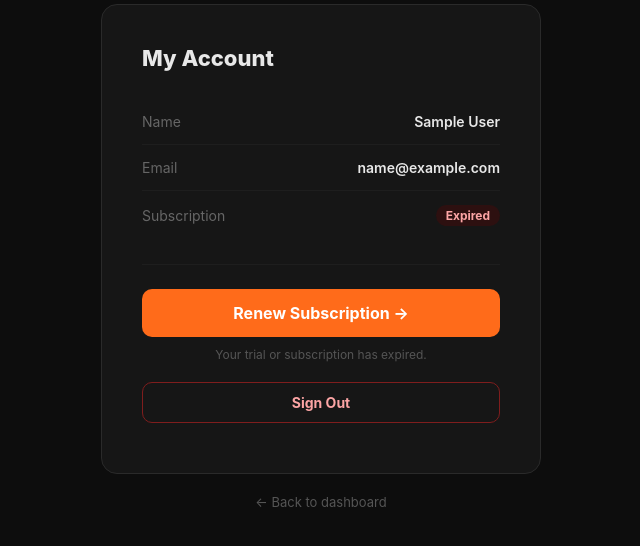
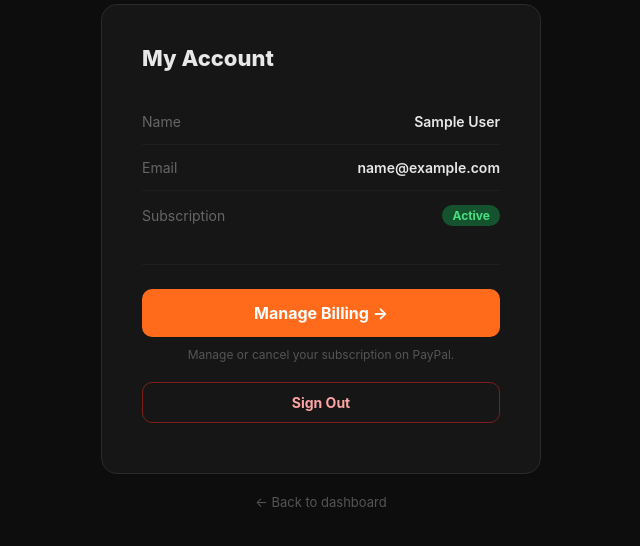
Before and after one commit to davidmyrann-sketch/cyberq-dashboard, a Flask app: page /account in a window 1280 px wide. Shown: the part 172-718 px from the top of the page, without its empty margins (319-959 px from the left). Run offline with Flask 3, Linux system fonts and the light colour scheme; the visitor is signed in with stand-in values (Sample User, id 1); tables that the repository leaves empty hold one stand-in row (values such as "Sample post").

Commit message:
Replace Stripe with PayPal Subscriptions API
- PayPal REST API: access token, create subscription, verify webhook
- /checkout → creates PayPal subscription, redirects to PayPal approve URL
- /checkout/success → confirms subscription status from PayPal API
- /webhook → handles BILLING.SUBSCRIPTION.* and PAYMENT.SALE.COMPLETED events
- /account/portal → redirects to paypal.com/myaccount/autopay
- Removed stripe package from requirements.txt

Co-Authored-By: Claude Sonnet 4.6 <noreply@anthropic.com>

```diff
--- a/app.py
+++ b/app.py
@@ -9,20 +9,18 @@ from collections import deque
 from datetime import datetime
 import urllib.request
 import paho.mqtt.client as mqtt
-try:
-    import stripe
-    stripe.api_key = os.environ.get("STRIPE_SECRET_KEY", "")
-except ImportError:
-    stripe = None
 
 app = Flask(__name__)
 app.secret_key = os.environ.get("SECRET_KEY", secrets.token_hex(32))
 
-DB_PATH             = os.environ.get("DB_PATH", "cyberq_saas.db")
-STRIPE_WH_SECRET    = os.environ.get("STRIPE_WEBHOOK_SECRET", "")
-STRIPE_PRICE_MONTH  = os.environ.get("STRIPE_PRICE_MONTHLY", "")   # price_xxx
-STRIPE_PRICE_YEAR   = os.environ.get("STRIPE_PRICE_ANNUAL", "")    # price_xxx
-APP_URL             = os.environ.get("APP_URL", "https://web-production-77bd1.up.railway.app")
+DB_PATH              = os.environ.get("DB_PATH", "cyberq_saas.db")
+PAYPAL_CLIENT_ID     = os.environ.get("PAYPAL_CLIENT_ID", "")
+PAYPAL_CLIENT_SECRET = os.environ.get("PAYPAL_CLIENT_SECRET", "")
+PAYPAL_PLAN_MONTHLY  = os.environ.get("PAYPAL_PLAN_MONTHLY", "")   # P-xxx
+PAYPAL_PLAN_ANNUAL   = os.environ.get("PAYPAL_PLAN_ANNUAL", "")    # P-xxx
+PAYPAL_WEBHOOK_ID    = os.environ.get("PAYPAL_WEBHOOK_ID", "")
+PAYPAL_BASE          = os.environ.get("PAYPAL_BASE", "https://api-m.paypal.com")
+APP_URL              = os.environ.get("APP_URL", "https://web-production-77bd1.up.railway.app")
 API_BASE    = "https://myflameboss.com/api/v1"
 MQTT_HOST   = "s2.myflameboss.com"
 MQTT_PORT   = 8084
@@ -49,16 +47,15 @@ def init_db():
     db = sqlite3.connect(DB_PATH)
     db.executescript("""
     CREATE TABLE IF NOT EXISTS users (
-        id                     INTEGER PRIMARY KEY AUTOINCREMENT,
-        email                  TEXT UNIQUE NOT NULL,
-        password_hash          TEXT NOT NULL,
-        name                   TEXT,
-        plan                   TEXT DEFAULT 'trial',
-        trial_ends             TEXT,
-        stripe_customer_id     TEXT,
-        stripe_subscription_id TEXT,
-        subscription_status    TEXT DEFAULT 'trial',
-        created_at             TEXT DEFAULT (datetime('now'))
+        id                      INTEGER PRIMARY KEY AUTOINCREMENT,
+        email                   TEXT UNIQUE NOT NULL,
+        password_hash           TEXT NOT NULL,
+        name                    TEXT,
+        plan                    TEXT DEFAULT 'trial',
+        trial_ends              TEXT,
+        paypal_subscription_id  TEXT,
+        subscription_status     TEXT DEFAULT 'trial',
+        created_at              TEXT DEFAULT (datetime('now'))
     );
     CREATE TABLE IF NOT EXISTS devices (
         id            INTEGER PRIMARY KEY AUTOINCREMENT,
@@ -72,10 +69,7 @@ def init_db():
     """)
     # Migrate existing DB if columns missing
     try:
-        db.execute("ALTER TABLE users ADD COLUMN stripe_customer_id TEXT")
-    except: pass
-    try:
-        db.execute("ALTER TABLE users ADD COLUMN stripe_subscription_id TEXT")
+        db.execute("ALTER TABLE users ADD COLUMN paypal_subscription_id TEXT")
     except: pass
     try:
         db.execute("ALTER TABLE users ADD COLUMN subscription_status TEXT DEFAULT 'trial'")
@@ -376,93 +370,143 @@ def setup():
                 return redirect(url_for("dashboard"))
     return render_template("setup.html", error=error)
 
+# ── PayPal helpers ─────────────────────────────────────────────────────────────
+
+def paypal_access_token():
+    """Returns a fresh Bearer token from PayPal OAuth."""
+    creds = base64.b64encode(f"{PAYPAL_CLIENT_ID}:{PAYPAL_CLIENT_SECRET}".encode()).decode()
+    req = urllib.request.Request(
+        f"{PAYPAL_BASE}/v1/oauth2/token",
+        data=b"grant_type=client_credentials",
+        headers={"Authorization": f"Basic {creds}", "Content-Type": "application/x-www-form-urlencoded"},
+    )
+    with urllib.request.urlopen(req, timeout=10) as r:
+        return json.loads(r.read())["access_token"]
+
+def paypal_post(path, body, token=None):
+    token = token or paypal_access_token()
+    data  = json.dumps(body).encode()
+    req   = urllib.request.Request(
+        f"{PAYPAL_BASE}{path}", data=data,
+        headers={"Authorization": f"Bearer {token}", "Content-Type": "application/json"},
+    )
+    with urllib.request.urlopen(req, timeout=10) as r:
+        return json.loads(r.read())
+
+def paypal_get(path, token=None):
+    token = token or paypal_access_token()
+    req   = urllib.request.Request(
+        f"{PAYPAL_BASE}{path}",
+        headers={"Authorization": f"Bearer {token}", "Content-Type": "application/json"},
+    )
+    with urllib.request.urlopen(req, timeout=10) as r:
+        return json.loads(r.read())
+
+def paypal_create_subscription(plan_id, user_email):
+    """Creates a PayPal subscription and returns (subscription_id, approve_url)."""
+    body = {
+        "plan_id": plan_id,
+        "subscriber": {"email_address": user_email},
+        "application_context": {
+            "brand_name": "CyberQ Dashboard",
+            "user_action": "SUBSCRIBE_NOW",
+            "return_url": APP_URL + "/checkout/success",
+            "cancel_url": APP_URL + "/pricing",
+        },
+    }
+    result = paypal_post("/v1/billing/subscriptions", body)
+    sub_id = result["id"]
+    approve_url = next(
+        (link["href"] for link in result.get("links", []) if link["rel"] == "approve"),
+        None
+    )
+    return sub_id, approve_url
+
+def paypal_verify_webhook(headers, raw_body):
+    """Verify PayPal webhook signature via PayPal API."""
+    if not PAYPAL_WEBHOOK_ID:
+        return True  # skip verification if not configured
+    body = {
+        "auth_algo":         headers.get("PAYPAL-AUTH-ALGO", ""),
+        "cert_url":          headers.get("PAYPAL-CERT-URL", ""),
+        "transmission_id":   headers.get("PAYPAL-TRANSMISSION-ID", ""),
+        "transmission_sig":  headers.get("PAYPAL-TRANSMISSION-SIG", ""),
+        "transmission_time": headers.get("PAYPAL-TRANSMISSION-TIME", ""),
+        "webhook_id":        PAYPAL_WEBHOOK_ID,
+        "webhook_event":     json.loads(raw_body),
+    }
+    try:
+        result = paypal_post("/v1/notifications/verify-webhook-signature", body)
+        return result.get("verification_status") == "SUCCESS"
+    except:
+        return False
+
+# ── Payment routes ─────────────────────────────────────────────────────────────
+
 @app.route("/pricing")
 def pricing_page():
     user = current_user()
-    return render_template("pricing.html", user=user,
-                           stripe_key=os.environ.get("STRIPE_PUBLISHABLE_KEY",""))
+    return render_template("pricing.html", user=user)
 
 @app.route("/checkout")
 @login_required
 def checkout():
-    if not stripe or not stripe.api_key:
-        return "Stripe not configured", 500
-    plan  = request.args.get("plan", "monthly")
-    price = STRIPE_PRICE_YEAR if plan == "annual" else STRIPE_PRICE_MONTH
-    if not price:
-        return "Stripe prices not configured", 500
-
+    if not PAYPAL_CLIENT_ID or not PAYPAL_CLIENT_SECRET:
+        return "PayPal not configured", 500
+    plan    = request.args.get("plan", "monthly")
+    plan_id = PAYPAL_PLAN_ANNUAL if plan == "annual" else PAYPAL_PLAN_MONTHLY
+    if not plan_id:
+        return "PayPal plan IDs not configured", 500
     user = current_user()
-    # Create or reuse Stripe customer
-    customer_id = user["stripe_customer_id"]
-    if not customer_id:
-        customer = stripe.Customer.create(
-            email=user["email"],
-            name=user["name"] or user["email"],
-            metadata={"user_id": str(user["id"])}
-        )
-        customer_id = customer.id
-        get_db().execute("UPDATE users SET stripe_customer_id=? WHERE id=?",
-                         (customer_id, user["id"]))
-        get_db().commit()
-
-    session_obj = stripe.checkout.Session.create(
-        customer=customer_id,
-        payment_method_types=["card"],
-        line_items=[{"price": price, "quantity": 1}],
-        mode="subscription",
-        success_url=APP_URL + "/checkout/success?session_id={CHECKOUT_SESSION_ID}",
-        cancel_url=APP_URL + "/pricing",
-        allow_promotion_codes=True,
-    )
-    return redirect(session_obj.url, code=303)
+    try:
+        sub_id, approve_url = paypal_create_subscription(plan_id, user["email"])
+    except Exception as e:
+        return f"PayPal error: {e}", 500
+    # Store pending subscription_id so we can confirm it on return
+    session["pending_paypal_sub"] = sub_id
+    return redirect(approve_url, code=303)
 
 @app.route("/checkout/success")
 @login_required
 def checkout_success():
-    session_id = request.args.get("session_id")
-    if session_id and stripe and stripe.api_key:
+    sub_id = request.args.get("subscription_id") or session.pop("pending_paypal_sub", None)
+    if sub_id:
         try:
-            cs = stripe.checkout.Session.retrieve(session_id, expand=["subscription"])
-            sub = cs.subscription
-            if sub:
-                get_db().execute(
-                    "UPDATE users SET stripe_subscription_id=?, subscription_status='active' WHERE id=?",
-                    (sub.id, session["user_id"])
-                )
-                get_db().commit()
+            sub = paypal_get(f"/v1/billing/subscriptions/{sub_id}")
+            status = "active" if sub.get("status") in ("ACTIVE", "APPROVED") else "trial"
+            get_db().execute(
+                "UPDATE users SET paypal_subscription_id=?, subscription_status=? WHERE id=?",
+                (sub_id, status, session["user_id"])
+            )
+            get_db().commit()
         except Exception as e:
-            print(f"Checkout success error: {e}")
+            print(f"PayPal checkout success error: {e}")
     return redirect(url_for("dashboard"))
 
 @app.route("/webhook", methods=["POST"])
-def stripe_webhook():
-    payload = request.get_data()
-    sig     = request.headers.get("Stripe-Signature", "")
-    try:
-        event = stripe.Webhook.construct_event(payload, sig, STRIPE_WH_SECRET)
-    except Exception as e:
-        return str(e), 400
+def paypal_webhook():
+    raw_body = request.get_data()
+    if not paypal_verify_webhook(dict(request.headers), raw_body):
+        return "Invalid signature", 400
+
+    event     = json.loads(raw_body)
+    etype     = event.get("event_type", "")
+    resource  = event.get("resource", {})
+    sub_id    = resource.get("id", "")
 
     db = sqlite3.connect(DB_PATH)
-    etype = event["type"]
-
-    if etype in ("customer.subscription.updated", "customer.subscription.created"):
-        sub    = event["data"]["object"]
-        status = "active" if sub["status"] in ("active", "trialing") else sub["status"]
-        db.execute("UPDATE users SET subscription_status=?, stripe_subscription_id=? WHERE stripe_customer_id=?",
-                   (status, sub["id"], sub["customer"]))
-
-    elif etype == "customer.subscription.deleted":
-        sub = event["data"]["object"]
-        db.execute("UPDATE users SET subscription_status='cancelled' WHERE stripe_customer_id=?",
-                   (sub["customer"],))
-
-    elif etype == "invoice.payment_failed":
-        inv = event["data"]["object"]
-        db.execute("UPDATE users SET subscription_status='past_due' WHERE stripe_customer_id=?",
-                   (inv["customer"],))
-
+    if etype == "BILLING.SUBSCRIPTION.ACTIVATED":
+        db.execute("UPDATE users SET subscription_status='active' WHERE paypal_subscription_id=?", (sub_id,))
+    elif etype in ("BILLING.SUBSCRIPTION.CANCELLED", "BILLING.SUBSCRIPTION.EXPIRED"):
+        db.execute("UPDATE users SET subscription_status='cancelled' WHERE paypal_subscription_id=?", (sub_id,))
+    elif etype == "BILLING.SUBSCRIPTION.SUSPENDED":
+        db.execute("UPDATE users SET subscription_status='past_due' WHERE paypal_subscription_id=?", (sub_id,))
+    elif etype == "PAYMENT.SALE.COMPLETED":
+        # Subscription renewal confirmed
+        billing_agreement_id = resource.get("billing_agreement_id", "")
+        if billing_agreement_id:
+            db.execute("UPDATE users SET subscription_status='active' WHERE paypal_subscription_id=?",
+                       (billing_agreement_id,))
     db.commit()
     db.close()
     return "", 200
@@ -470,23 +514,20 @@ def stripe_webhook():
 @app.route("/account")
 @login_required
 def account():
-    user = current_user()
-    dev  = get_db().execute("SELECT * FROM devices WHERE user_id=?", (user["id"],)).fetchone()
-    return render_template("account.html", user=user, device=dev)
+    user   = current_user()
+    dev    = get_db().execute("SELECT * FROM devices WHERE user_id=?", (user["id"],)).fetchone()
+    status = user["subscription_status"] or "trial"
+    if status == "trial":
+        trial_ends = user["trial_ends"]
+        if trial_ends and datetime.strptime(trial_ends, "%Y-%m-%d") < datetime.now():
+            status = "expired"
+    return render_template("account.html", user=user, device=dev, status=status)
 
 @app.route("/account/portal")
 @login_required
 def billing_portal():
-    if not stripe or not stripe.api_key:
-        return redirect(url_for("account"))
-    user = current_user()
-    if not user["stripe_customer_id"]:
-        return redirect(url_for("pricing_page"))
-    portal = stripe.billing_portal.Session.create(
-        customer=user["stripe_customer_id"],
-        return_url=APP_URL + "/account"
-    )
-    return redirect(portal.url, code=303)
+    # PayPal self-service subscription management
+    return redirect("https://www.paypal.com/myaccount/autopay/", code=303)
 
 @app.route("/dashboard")
 @subscription_required
--- a/requirements.txt
+++ b/requirements.txt
@@ -1,4 +1,3 @@
 flask>=3.0
 paho-mqtt>=2.0
 werkzeug>=3.0
-stripe
--- a/templates/account.html
+++ b/templates/account.html
@@ -67,7 +67,7 @@ h2 { font-size: 22px; font-weight: 800; margin-bottom: 28px; }
 
   {% if status == 'active' %}
     <a href="/account/portal" class="btn">Manage Billing →</a>
-    <p style="font-size:12px;color:#555;text-align:center;margin-top:8px">Cancel, change plan, or download invoices via Stripe.</p>
+    <p style="font-size:12px;color:#555;text-align:center;margin-top:8px">Manage or cancel your subscription on PayPal.</p>
   {% elif status == 'trial' %}
     <a href="/pricing" class="btn">Upgrade to Paid →</a>
     <p style="font-size:12px;color:#555;text-align:center;margin-top:8px">Your trial is active. Subscribe to keep access after it ends.</p>
```
